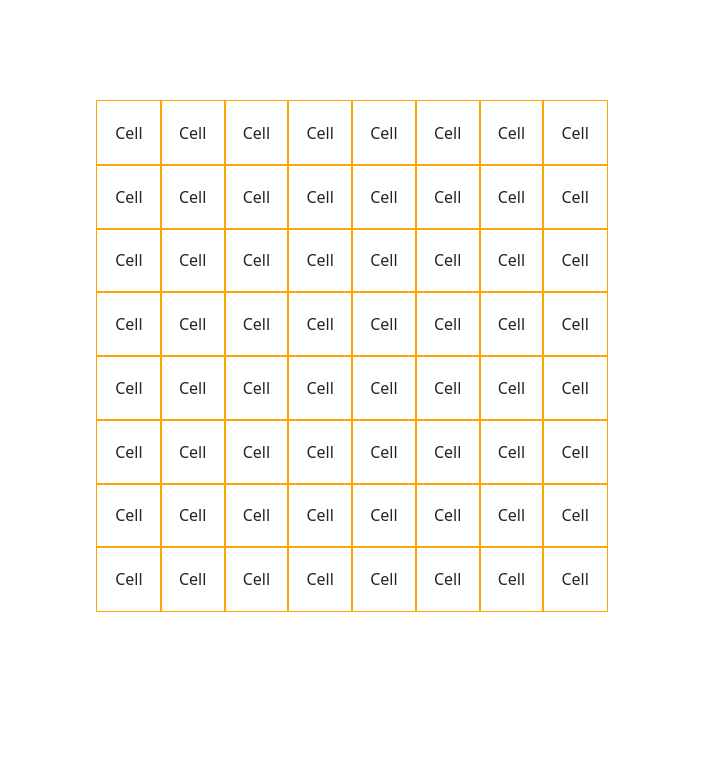
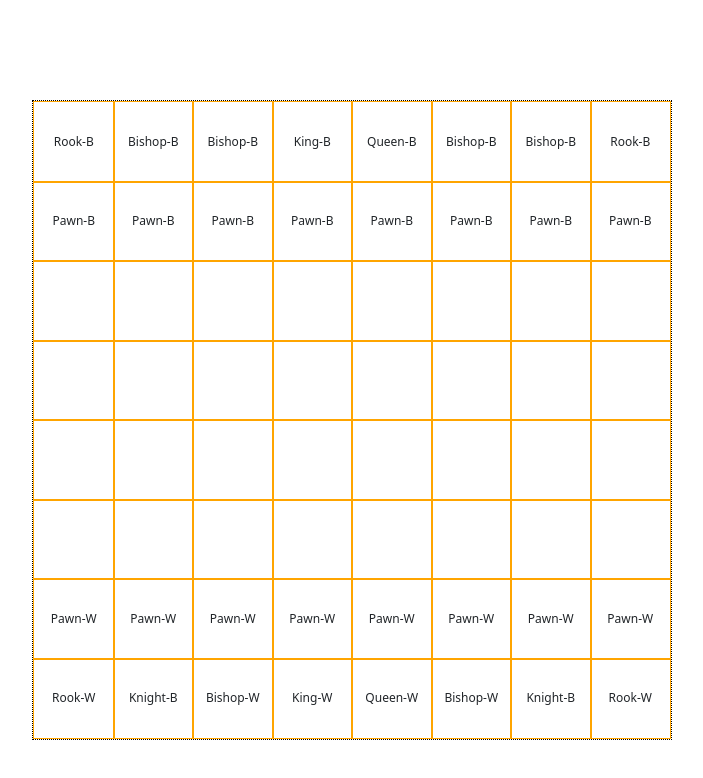
Before and after one commit to abeshahsan/chess, a React (Vite) app: page / in a window 1280 px wide. Shown: the top 778 px of the page, without its empty margins (288-991 px from the left). Built offline with nearby package versions, Linux system fonts and the light colour scheme.

Commit message:
grid is ready. now have to work on the pieces.

```diff
--- a/src/App.css
+++ b/src/App.css
@@ -1,5 +1,8 @@
 .main-container{
-    width: 40%;
+
+
+    border: thin dotted black;
+    width: 50%;
     margin: 100px auto;
 }
 
@@ -7,16 +10,3 @@
     aspect-ratio: 1;
     border: thin solid rgb(205, 16, 16);
 }
-
-.grid-column {
-    outline: 1px solid orange; /*for test*/
-    aspect-ratio: 1;
-}
-
-.grid-row {
-    display: grid;
-    grid-auto-rows: 1fr;
-    grid-template-columns: repeat(8, 1fr);
-    grid-column-gap: 0;
-    grid-row-gap: 0;
-}
--- a/src/App.jsx
+++ b/src/App.jsx
@@ -1,18 +1,48 @@
 import "bootstrap/dist/css/bootstrap.min.css"
 import "./App.css"
-import GridRow from "./GridComponents/grid-row";
+
 import Grid from "./GridComponents/grid";
 
-function App({ len }) {
+const App = () => {
+    const gridMatrix = [
+        [null, null, null, null, null, null, null, null],
+        [null, null, null, null, null, null, null, null],
+        [null, null, null, null, null, null, null, null],
+        [null, null, null, null, null, null, null, null],
+        [null, null, null, null, null, null, null, null],
+        [null, null, null, null, null, null, null, null],
+        [null, null, null, null, null, null, null, null],
+        [null, null, null, null, null, null, null, null],
+    ];
+
+    for (let i = 0; i < 8; i++) {
+        gridMatrix[1][i] = "Pawn-B"
+    }
+    gridMatrix[0][0] = gridMatrix[0][7] = "Rook-B"
+    gridMatrix[0][1] = gridMatrix[0][6] = "Knight-B"
+    gridMatrix[0][1] = gridMatrix[0][6] = "Bishop-B"
+    gridMatrix[0][2] = gridMatrix[0][5] = "Bishop-B"
+    gridMatrix[0][3] = "King-B"
+    gridMatrix[0][4] = "Queen-B"
+
+    for (let i = 0; i < 8; i++) {
+        gridMatrix[6][i] = "Pawn-W"
+    }
+    gridMatrix[7][0] = gridMatrix[7][7] = "Rook-W"
+    gridMatrix[7][1] = gridMatrix[7][6] = "Knight-B"
+    gridMatrix[7][2] = gridMatrix[7][5] = "Bishop-W"
+    gridMatrix[7][3] = "King-W"
+    gridMatrix[7][4] = "Queen-W"
+
     return (
         <>
             <div className="main-container">
                 <div className="ch-chessboard">
-                    <Grid></Grid>
+                    <Grid matrix={gridMatrix} />
                 </div>
             </div>
         </>
     );
-}
+};
 
 export default App;
--- a/src/GridComponents/grid-cell.css
+++ /dev/null
@@ -1,9 +0,0 @@
-.casper-cell {
-    display: flex;
-    flex-direction: row;
-    align-items: center;
-    justify-content: center;
-
-    width: 100%;
-    height: 100%;
-}
--- a/src/GridComponents/grid-cell.jsx
+++ /dev/null
@@ -1,15 +0,0 @@
-import "bootstrap/dist/css/bootstrap.min.css"
-
-import "./grid-cell.css"
-
-function GridCell() {
-    return (
-        <>
-        <div className="casper-cell ">
-            Cell
-        </div>
-        </>
-    );
-}
-
-export default GridCell;
--- a/src/GridComponents/grid-col.jsx
+++ /dev/null
@@ -1,12 +0,0 @@
-import "bootstrap/dist/css/bootstrap.min.css"
-import GridCell from "./grid-cell";
-
-function GridCol() {
-    return (
-        <div className="grid-column">
-            <GridCell></GridCell>
-        </div>
-    );
-}
-
-export default GridCol;
--- a/src/GridComponents/grid-row.jsx
+++ /dev/null
@@ -1,24 +0,0 @@
-import "bootstrap/dist/css/bootstrap.min.css"
-import GridCol from "./grid-col";
-
-
-function GridRow() {
-    const gridElements = [];
-
-    for (let i = 0; i < 8; i++) {
-        const key = `cell-${i}-${i}`;
-        gridElements.push(
-            <GridCol key={key}></GridCol>
-        );
-    }
-
-    return (
-        <>
-        <div className="grid-row">
-            {gridElements}
-        </div>
-        </>
-    );
-}
-
-export default GridRow;
--- a/src/GridComponents/grid.css
+++ b/src/GridComponents/grid.css
@@ -0,0 +1,33 @@
+.grid-column {
+    outline: 1px solid orange; /*for test*/
+    aspect-ratio: 1;
+}
+
+.grid-row {
+    display: grid;
+    grid-auto-rows: 1fr;
+    grid-template-columns: repeat(8, 1fr);
+    grid-column-gap: 0;
+    grid-row-gap: 0;
+}
+
+
+.casper-cell {
+    display: flex;
+    flex-direction: row;
+    align-items: center;
+    justify-content: center;
+
+    width: 100%;
+    height: 100%;
+
+    font-size: 12px;
+
+    cursor: pointer;
+
+    user-select: none;
+}
+
+.casper-cell:hover{
+    background-color: rgb(223, 223, 223);
+}
--- a/src/GridComponents/grid.jsx
+++ b/src/GridComponents/grid.jsx
@@ -1,24 +1,21 @@
-import GridRow from "./grid-row";
-
-
 import "bootstrap/dist/css/bootstrap.min.css"
 import "./grid.css"
 
-function Grid({ len }) {
-    const gridElements = [];
 
-    for (let i = 0; i < 8; i++) {
-        const key = `row-${i}`;
-        gridElements.push(
-            <GridRow key={key}></GridRow>
-        );
-    }
-
+const Grid = ({ matrix }) => {
     return (
         <>
-            {gridElements}
+            {matrix.map((row, rowIndex) => (
+                <div key={rowIndex} className="grid-row">
+                    {row.map((item, columnIndex) => (
+                        <div key={columnIndex} className="grid-column casper-cell">
+                            {item}
+                        </div>
+                    ))}
+                </div>
+            ))}
         </>
     );
-}
+};
 
 export default Grid;
```
